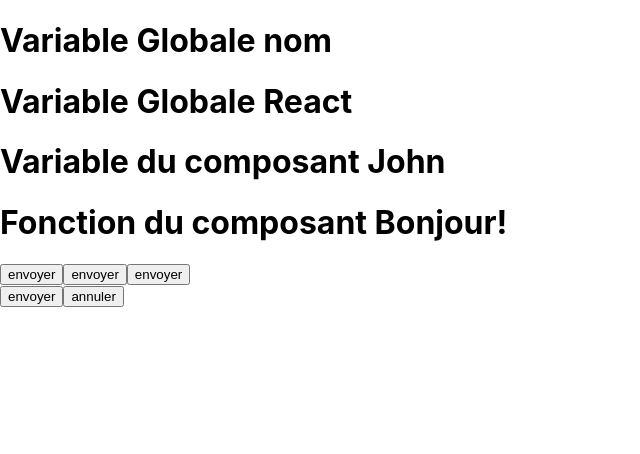
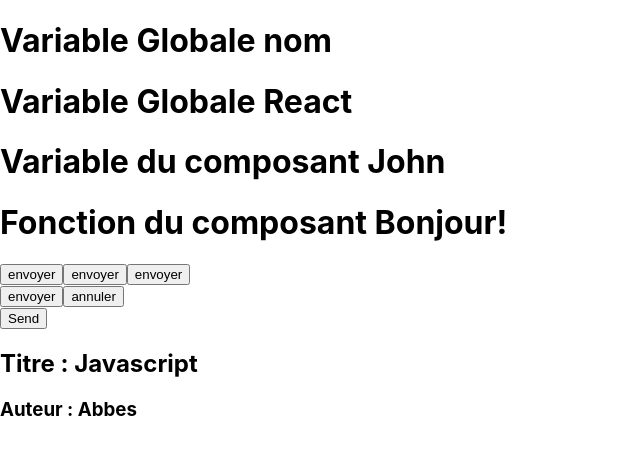
Before and after one commit to Daniel-DDUFF/cours-react, a React (Create React App) app: page / in a window 1280 px wide. Shown: the top 454 px of the page, without its empty margins (0-640 px from the left). Built offline with nearby package versions, Linux system fonts and the light colour scheme.

Commit message:
exemple.

```diff
--- a/src/App.js
+++ b/src/App.js
@@ -2,12 +2,19 @@ import logo from "./logo.svg";
 import "./App.css";
 import Title from "./ch03/Title";
 import Form from "./ch03/Form";
+import Button1 from "./ch03/Button1";
+import Book1 from "./ch03/Book1";
+import Title3 from "./ch03/Title3";
 
 function App() {
   return (
     <>
       <Title />
       <Form />
+      <Button1 action="Send" />
+      <Book1>
+        <Title3 title="Javascript" author="Abbes" />
+      </Book1>
     </>
   );
 }
--- /dev/null
+++ b/src/ch03/Book1.jsx
@@ -0,0 +1,7 @@
+import React from "react";
+
+const Book1 = ({ children }) => {
+  return <div>{children}</div>;
+};
+
+export default Book1;
--- a/src/ch03/Form.js
+++ b/src/ch03/Form.js
@@ -9,8 +9,8 @@ const Form = () => {
       <Button></Button>
       <Button></Button>
       <div>
-      <Button1 action="envoyer"/>
-      <Button1 action="annuler"/>
+        <Button1 action="envoyer" />
+        <Button1 action="annuler" />
       </div>
     </>
   );
--- /dev/null
+++ b/src/ch03/Title3.jsx
@@ -0,0 +1,12 @@
+import React from "react";
+
+const Title3 = ({ title, author }) => {
+  return (
+    <div>
+      <h2>Titre : {title}</h2>
+      <h3>Auteur : {author}</h3>
+    </div>
+  );
+};
+
+export default Title3;
```
